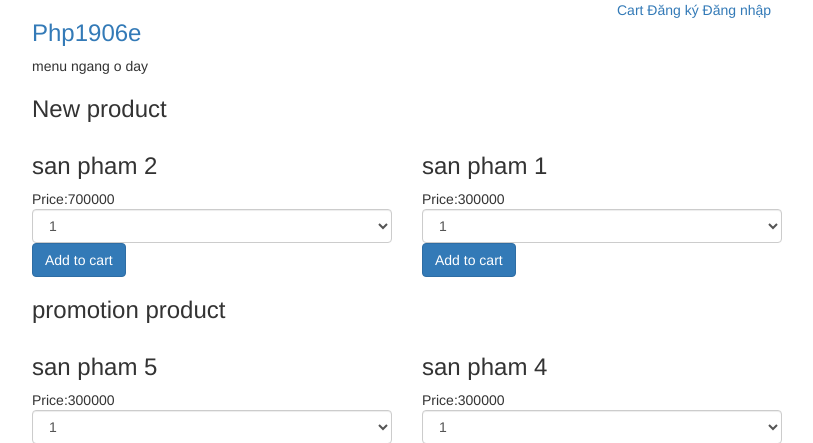
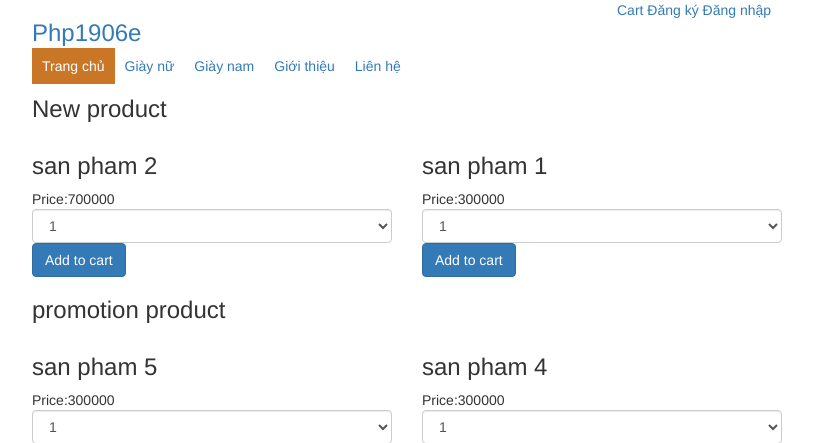
Before and after one commit to cuongnd/thuc_hanh_buoi_5, a Laravel app: page / in a window 1280 px wide. Shown: the top 443 px of the page, without its empty margins (38-851 px from the left). Run offline with Laravel 8, Linux system fonts and the light colour scheme; data comes from the database, SQL or seed files in the repository; data that the repository does not hold is empty; some libraries are stand-ins or nearby versions.

Commit message:
update composer

```diff
--- a/ecommerce1/public/frontend_asset/custom.css
+++ b/ecommerce1/public/frontend_asset/custom.css
@@ -9,3 +9,26 @@
     width: 600px;
     margin: 50px auto;
 }
+.menu-ngang
+{
+    list-style: none;
+    padding: 0;
+    margin: 0;
+
+}
+.menu-ngang li{
+    float: left;
+}
+.menu-ngang li  a{
+    padding: 10px;
+    text-decoration: none;
+}
+.menu-ngang li  a.active{
+ background: #C97626;
+    color: #fff;
+}
+.menu-ngang li  a:hover{
+    background: #C97626;
+    color: #fff;
+    text-decoration: none;
+}
--- a/ecommerce1/resources/views/layout/master.blade.php
+++ b/ecommerce1/resources/views/layout/master.blade.php
@@ -46,7 +46,15 @@
             </div>
         </div>
         <div class="row">
-            <div class="col-md-12">menu ngang o day</div>
+            <div class="col-md-12">
+                <ul class="menu-ngang">
+                    <li><a class="active" href="{{url('/')}}">Trang chủ</a></li>
+                    <li><a href="{{url('/')}}">Giày nữ</a></li>
+                    <li><a href="{{url('/')}}">Giày nam</a></li>
+                    <li><a href="{{url('/')}}">Giới thiệu</a></li>
+                    <li><a href="{{url('/')}}">Liên hệ</a></li>
+                </ul>
+            </div>
         </div>
         <div class="row">
             <div class="col-md-12">
```
Also changed, not shown: ecommerce1/public/frontend_asset/images/logo.png (added).
